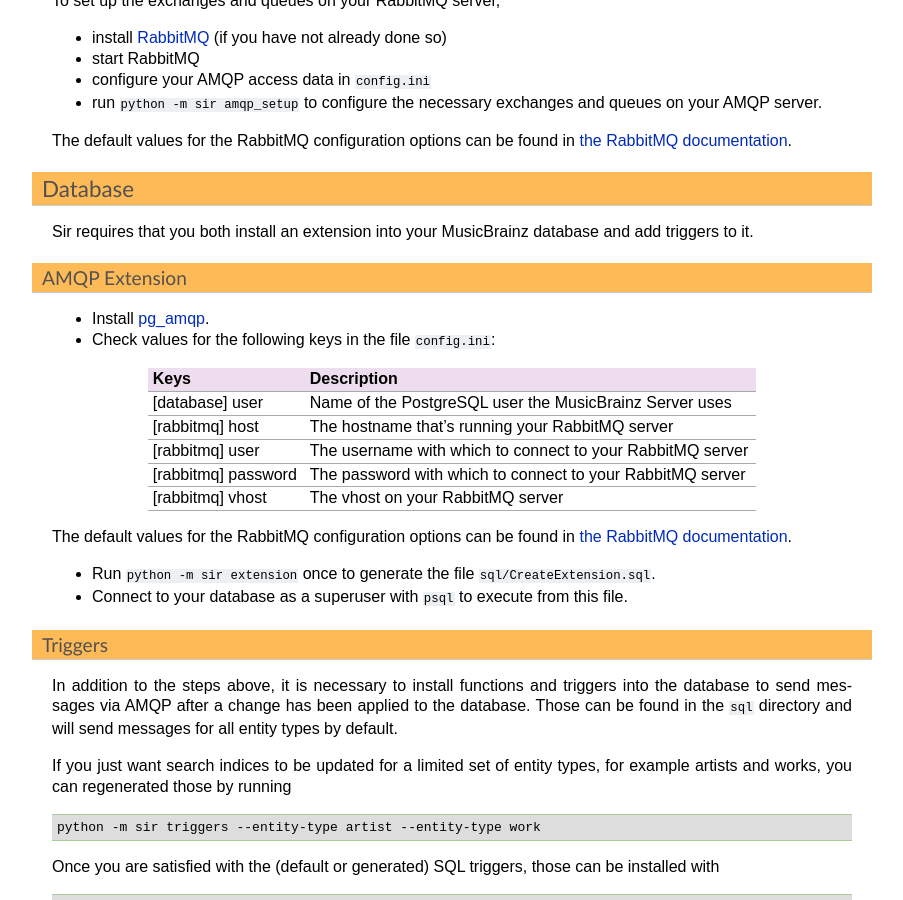
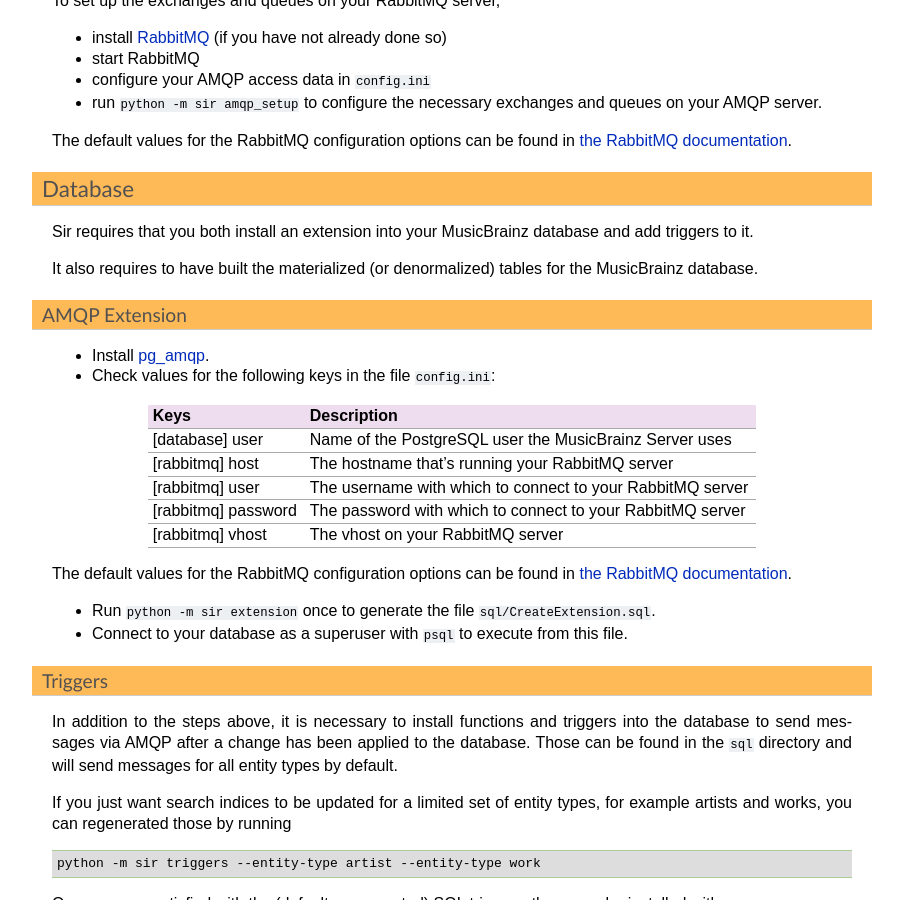
Before and after one commit to metabrainz/sir, a Sphinx documentation site: the page built from docs/source/setup/index.rst, in a window 1280 px wide and 900 px high, scrolled down 1021 px. Shown: the whole window, without its empty margins (198-1101 px from the left). Built offline with Sphinx 7.4.7, drawn with Linux system fonts in a browser that asks for light colours; the version number could not be read and is left out.

Commit message:
Document requiring MBDB materialized tables
Starting from using SQLAlchemy 1.4, SIR crashes if materialized (or
denormalized) tables for the MusicBrainz database are not available.

Just document it for now and consider SEARCH-687 for better checks.

```diff
--- a/docs/source/setup/amqp.rst
+++ b/docs/source/setup/amqp.rst
@@ -22,6 +22,9 @@
 
 Sir requires that you both install an extension into your MusicBrainz database
 and add triggers to it.
+
+It also requires to have built the materialized (or denormalized) tables
+for the MusicBrainz database.
 
 AMQP Extension
 ++++++++++++++
```
